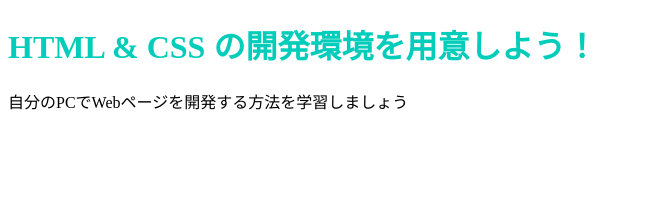
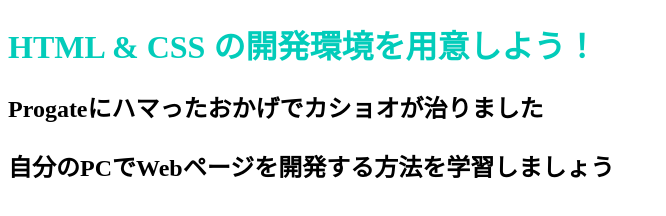
Before and after one commit to yashiror/yashiror.com, a plain HTML site: page index.html in a window 1280 px wide. Shown: the whole page, without its empty margins (0-666 px from the left). Drawn offline with Linux system fonts and the light colour scheme.

Commit message:
Update index.html

```diff
--- a/index.html
+++ b/index.html
@@ -7,6 +7,7 @@
   </head>
   <body>
     <h1 class="title">HTML & CSS の開発環境を用意しよう！</h1>
+    <h2>Progateにハマったおかげでカショオが治りました<h2>
     <p>自分のPCでWebページを開発する方法を学習しましょう</p>
   </body>
 </html>
```
